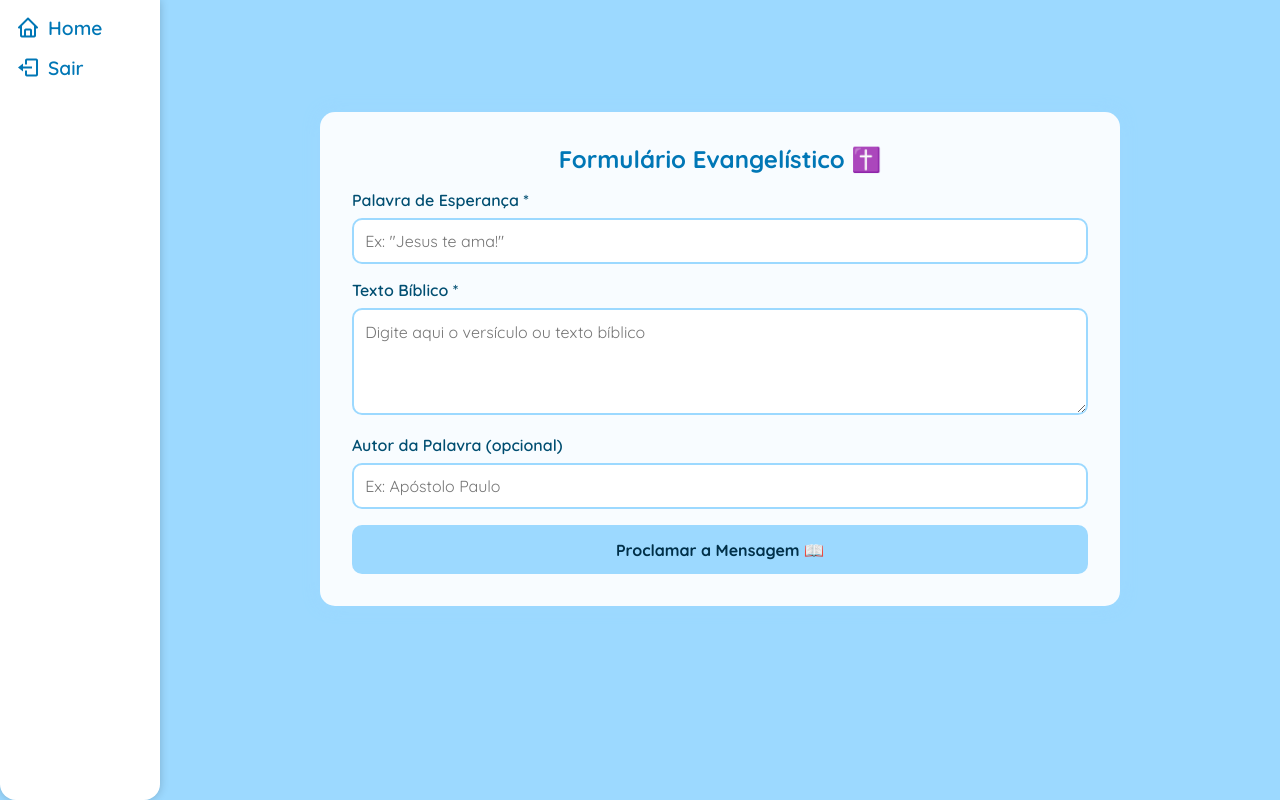
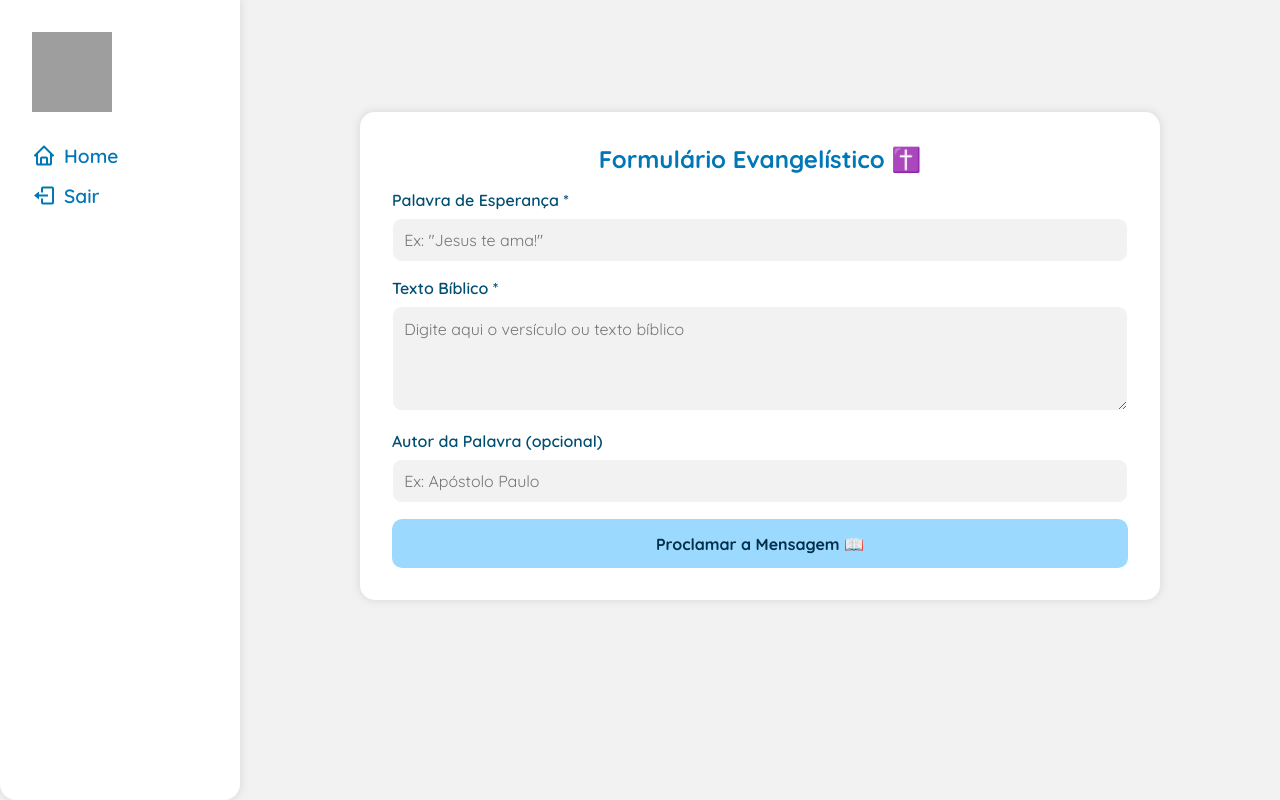
Before and after one commit to jefferson-da-silva-santos/ide, a React (Vite) app: page /home in a window 1280 px wide. Built offline with nearby package versions, Linux system fonts and the light colour scheme; grey boxes are pictures that could not be loaded.

Commit message:
new styles

```diff
--- a/src/assets/css/styles.css
+++ b/src/assets/css/styles.css
@@ -322,10 +322,10 @@
 .container-home {
   min-height: 100vh;
   display: grid;
-  grid-template-columns: 10rem 1fr;
+  grid-template-columns: 15rem 1fr;
   grid-template-rows: 5rem 1fr;
   gap: 0;
-  background-color: #9cd9ff;
+  background-color: #F2F2F2;
 }
 .container-home .main-home {
   grid-row: 2/-1;
@@ -335,18 +335,23 @@
   position: fixed;
   top: 0;
   left: 0;
-  width: 10rem;
+  width: 15rem;
   height: 100vh;
   background-color: #fff;
   display: flex;
-  flex-direction: row;
+  flex-direction: column;
   justify-content: flex-start;
   align-items: baseline;
   gap: 0;
   grid-row: 1/-1;
-  padding: 1rem;
+  padding: 2rem;
   border-radius: 0 0 1rem 1rem;
-  box-shadow: 0 0 10px rgba(0, 0, 0, 0.2);
+  box-shadow: 0 0 10px rgba(101, 101, 101, 0.2);
+}
+.container-home .navbar-logo {
+  margin-bottom: 2rem;
+  width: 5rem;
+  height: 5rem;
 }
 .container-home .navbar-list {
   display: flex;
@@ -375,14 +380,13 @@
   font-size: 1.2rem;
 }
 .container-home form {
-  box-shadow: 0 0 10px rgba(0, 0, 0, 0.2);
   width: 100%;
   max-width: 50rem;
   margin: 2rem auto;
   padding: 2rem;
-  background: #f8fcff; /* leve fundo azulado */
+  background: #ffffff; /* leve fundo azulado */
   border-radius: 15px;
-  box-shadow: 0 0 15px rgba(156, 217, 255, 0.6);
+  box-shadow: 0 0 10px rgba(101, 101, 101, 0.2);
   font-family: "Poppins", sans-serif;
 }
 .container-home h2 {
@@ -404,9 +408,9 @@
 .container-home textarea {
   width: 100%;
   padding: 0.7rem;
-  border: 2px solid #9cd9ff;
+  border: 1px solid #ffffff;
   border-radius: 10px;
-  background-color: #ffffff;
+  background-color: #F2F2F2;
   font-size: 1rem;
   outline: none;
   transition: 0.3s;
@@ -434,7 +438,7 @@
 }
 .container-home button[type=submit]:hover {
   background-color: #38bdf8;
-  transform: scale(1.05);
+  transform: scale(1.01);
   color: white;
 }
 .container-home div > div {
--- a/src/assets/sass/main.scss
+++ b/src/assets/sass/main.scss
@@ -319,8 +319,8 @@
 
 .container-home {
   min-height: 100vh;
-  @include grid(10rem 1fr, 5rem 1fr, 0);
-  background-color: #9cd9ff;
+  @include grid(15rem 1fr, 5rem 1fr, 0);
+  background-color: #F2F2F2;
   .main-home {
         grid-row: 2 / -1;
     grid-column: 2 / -1;
@@ -330,14 +330,20 @@
     position: fixed;
     top: 0;
     left: 0;
-    width: 10rem;
+    width: 15rem;
     height: 100vh;
     background-color: #fff;
-    @include flex(row, flex-start, baseline, 0);
+    @include flex(column, flex-start, baseline, 0);
     grid-row: 1 / -1;
-    padding: 1rem;
+    padding: 2rem;
     border-radius: 0 0 1rem 1rem;
-    box-shadow: 0 0 10px rgba(0, 0, 0, 0.2);
+    box-shadow: 0 0 10px rgba(101, 101, 101, 0.2);
+
+    &-logo {
+      margin-bottom: 2rem;
+      width: 5rem;
+      height: 5rem;
+    }
 
     &-list {
       @include flex(column, flex-start, baseline, 1rem);
@@ -363,14 +369,13 @@
   }
 
   form {
-    box-shadow: 0 0 10px rgba(0, 0, 0, 0.2);
     width: 100%;
     max-width: 50rem;
     margin: 2rem auto;
     padding: 2rem;
-    background: #f8fcff; /* leve fundo azulado */
+    background: #ffffff; /* leve fundo azulado */
     border-radius: 15px;
-    box-shadow: 0 0 15px rgba(156, 217, 255, 0.6);
+    box-shadow: 0 0 10px rgba(101, 101, 101, 0.2);
     font-family: "Poppins", sans-serif;
   }
 
@@ -396,9 +401,9 @@
   textarea {
     width: 100%;
     padding: 0.7rem;
-    border: 2px solid #9cd9ff;
+    border: 1px solid #ffffff;
     border-radius: 10px;
-    background-color: #ffffff;
+    background-color: #F2F2F2;
     font-size: 1rem;
     outline: none;
     transition: 0.3s;
@@ -430,7 +435,7 @@
 
   button[type="submit"]:hover {
     background-color: #38bdf8;
-    transform: scale(1.05);
+    transform: scale(1.01);
     color: white;
   }
 
--- a/src/components/BavBar/index.jsx
+++ /dev/null
@@ -1,21 +0,0 @@
-import { Link } from "react-router-dom"
-
-const NavBar = () => {
-  return (
-    <nav className="navbar">
-      <ul className="navbar-list">
-        <li className="navbar-item">
-          <i className='bx bx-home'></i>
-          <Link className="navbar-link" to='/'>Home</Link>
-        </li>
-        <li className="navbar-item">
-          <i className='bx bx-log-out'></i>
-          <Link className="navbar-link" to='/login'>Sair</Link>
-        </li>
-      </ul>
-
-    </nav>
-  )
-}
-
-export default NavBar
--- /dev/null
+++ b/src/components/NavBar/index.jsx
@@ -0,0 +1,29 @@
+import { Link } from "react-router-dom"
+
+const NavBar = () => {
+  return (
+    <nav className="navbar">
+      <img
+        className="navbar-logo"
+        src="https://static.ieadpe.org.br/ieadpe_logo_colorido_pequeno.png"
+        alt=""
+      />
+      <ul className="navbar-list">
+        <li className="navbar-item">
+          <i className="bx bx-home"></i>
+          <Link className="navbar-link" to="/">
+            Home
+          </Link>
+        </li>
+        <li className="navbar-item">
+          <i className="bx bx-log-out"></i>
+          <Link className="navbar-link" to="/login">
+            Sair
+          </Link>
+        </li>
+      </ul>
+    </nav>
+  );
+}
+
+export default NavBar
--- a/src/pages/Home/index.jsx
+++ b/src/pages/Home/index.jsx
@@ -1,11 +1,16 @@
-import NavBar from "../../components/BavBar"
+import NavBar from "../../components/NavBar"
 import { FormContent } from "../../components/FormContent"
 
 export const Home = () => {
   return (
     <div className="container-home">
       <NavBar />
-      <header className="header-home"></header>
+      <header className="header-home">
+        <div className="header-user">
+          <i className="bx bx-user"></i>
+          <span>Nome do Usuário</span>
+        </div>
+      </header>
       <main className="main-home">
         <FormContent />
       </main>
```
Also changed, not shown: 1 other file (tests, documents, lock files or other folders).
